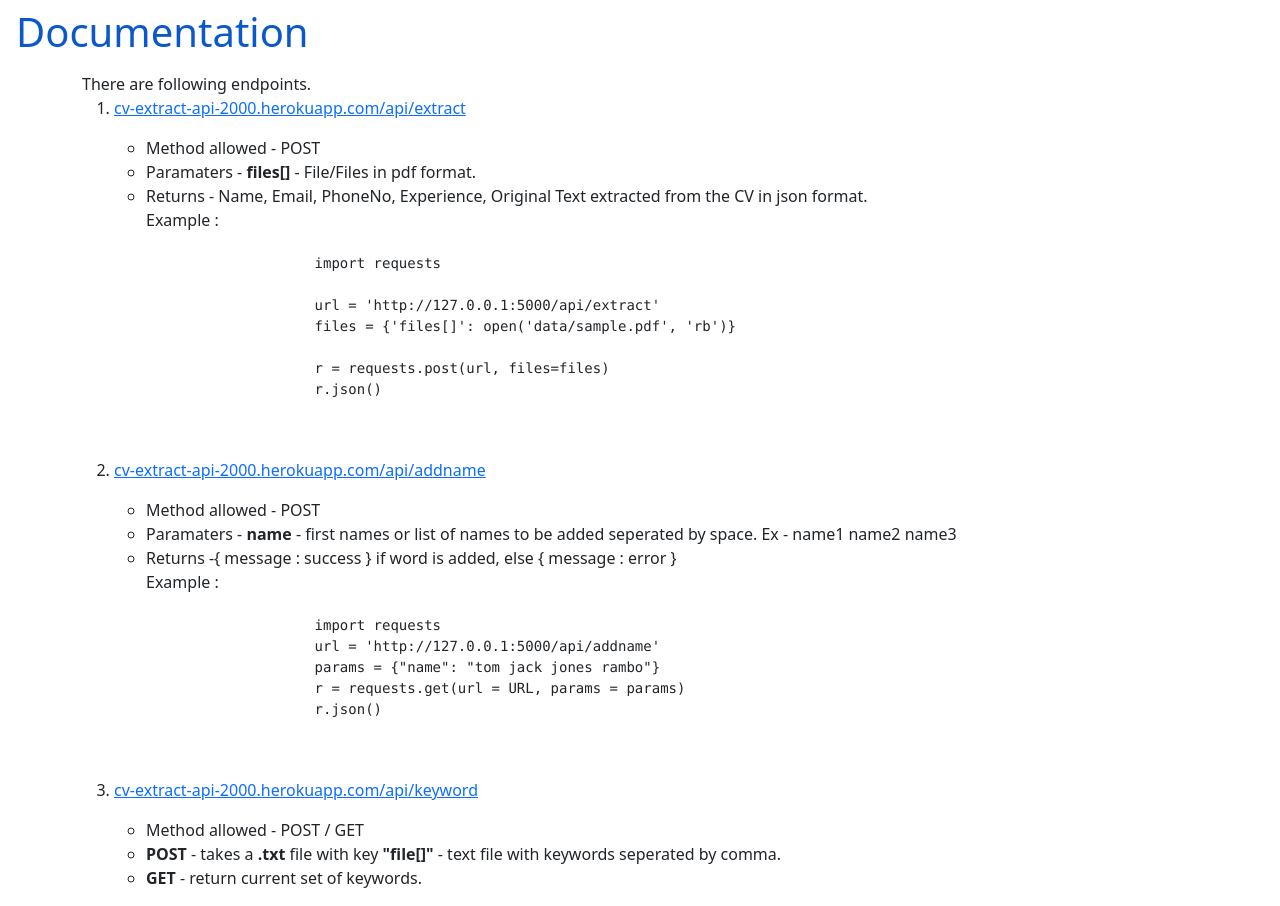
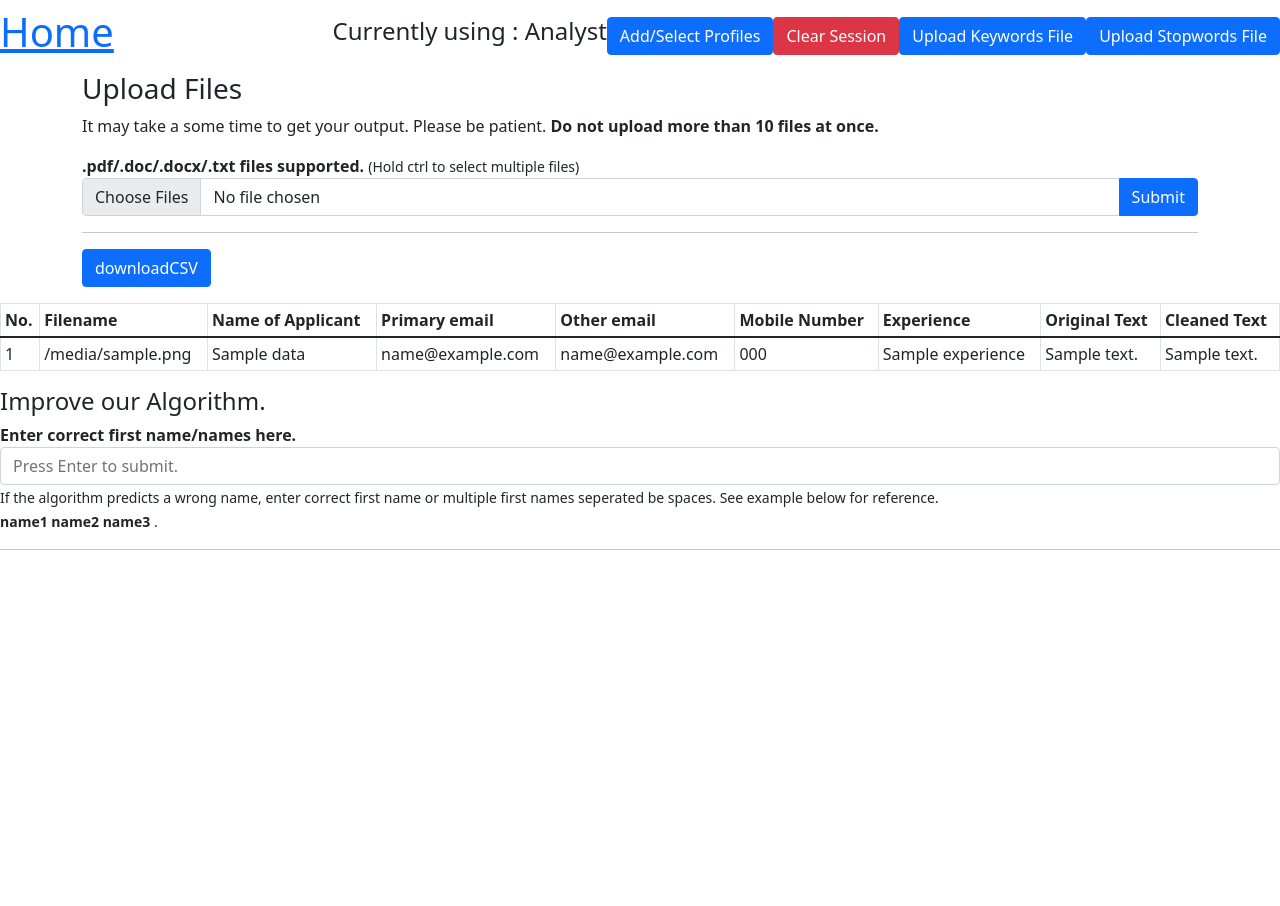
Before and after one commit to imritik/OST-fast-upload-CV, a Flask app: template templates/home.html in a window 1280 px wide. After the commit the page ends 550 px from the top, so only its background shows below. Run offline with Flask 2, Linux system fonts and the light colour scheme; data comes from the database, SQL or seed files in the repository; both versions use the stored data as it was after the commit; the template is opened without the code that fills it: values that come from a table or form of the project are taken from there, most other values are stand-ins (such as "Sample title", 1, 10 or a date in 2020).

Commit message:
added cv-testing template

```diff
--- a/app.py
+++ b/app.py
@@ -48,6 +48,42 @@
 
 
 ## VIEWS ##
+
+
+@app.route("/cv-testing", methods=["POST", "GET"])
+@cross_origin()
+def cvTesting():
+    data = []
+    if request.method == "POST":
+        files = request.files.getlist("files[]")
+
+        for file in files:
+            if file.filename == '':
+                continue
+            tempdata = {}
+            tempdata["filename"] = file.filename
+            filename = secure_filename(file.filename)
+            filepath = os.path.join(app.config['UPLOAD_FOLDER'], filename)
+            file.save(filepath)
+
+            Extract(filepath, tempdata)
+            os.unlink('uploads/' + filename)
+            data.append(tempdata)
+
+    try:
+        field_names = data[0].keys()
+        with open('data/data.csv', mode='a', encoding="utf-8") as csvfile:
+            writer = csv.DictWriter(csvfile, fieldnames=field_names)
+            if not os.stat('data/data.csv').st_size > 0:
+                writer.writeheader()
+            writer.writerows(data)
+    except Exception as e:
+        print(e)
+
+    is_active = Keyword.query.filter_by(is_active=True).first()
+
+    # return jsonify(data)
+    return render_template('home.html', data=data, files=KeywordFile.query.all(), set=Keyword.query.all(), is_active=is_active)
 
 
 @app.route("/", methods=["POST", "GET"])
@@ -222,7 +258,7 @@
     try:
         with open('data/data.csv', mode='w', encoding="utf-8") as csvfile:
             csvfile.truncate(0)
-        return redirect(url_for('upload'))
+        return redirect(url_for('cvTesting'))
     except Exception as e:
         print(e)
         return Response(json.dumps({'message': 'error'}), status=500, mimetype='application/json')
--- /dev/null
+++ b/templates/base.html
@@ -0,0 +1,21 @@
+<!DOCTYPE html>
+<html lang="en">
+
+<head>
+    <meta charset="UTF-8">
+    <meta http-equiv="X-UA-Compatible" content="IE=edge">
+    <meta name="viewport" content="width=device-width, initial-scale=1.0">
+    <link href="https://cdn.jsdelivr.net/npm/bootstrap@5.1.3/dist/css/bootstrap.min.css" rel="stylesheet"
+        integrity="sha384-1BmE4kWBq78iYhFldvKuhfTAU6auU8tT94WrHftjDbrCEXSU1oBoqyl2QvZ6jIW3" crossorigin="anonymous">
+    <script src="https://cdn.jsdelivr.net/npm/bootstrap@5.1.3/dist/js/bootstrap.bundle.min.js"
+        integrity="sha384-ka7Sk0Gln4gmtz2MlQnikT1wXgYsOg+OMhuP+IlRH9sENBO0LRn5q+8nbTov4+1p"
+        crossorigin="anonymous"></script>
+    <link rel="stylesheet" href="{{ url_for('static',filename='css/style.css') }}">
+    <title>Home</title>
+</head>
+
+{% block content %}
+
+{% endblock %}
+
+</html>
--- a/templates/home.html
+++ b/templates/home.html
@@ -1,88 +1,171 @@
-<!DOCTYPE html>
-<html lang="en">
+{% extends 'base.html' %}
 
-<head>
-    <meta charset="UTF-8">
-    <meta http-equiv="X-UA-Compatible" content="IE=edge">
-    <meta name="viewport" content="width=device-width, initial-scale=1.0">
-    <link href="https://cdn.jsdelivr.net/npm/bootstrap@5.1.3/dist/css/bootstrap.min.css" rel="stylesheet"
-        integrity="sha384-1BmE4kWBq78iYhFldvKuhfTAU6auU8tT94WrHftjDbrCEXSU1oBoqyl2QvZ6jIW3" crossorigin="anonymous">
-    <script src="https://cdn.jsdelivr.net/npm/bootstrap@5.1.3/dist/js/bootstrap.bundle.min.js"
-        integrity="sha384-ka7Sk0Gln4gmtz2MlQnikT1wXgYsOg+OMhuP+IlRH9sENBO0LRn5q+8nbTov4+1p"
-        crossorigin="anonymous"></script>
-    <title>Documentation</title>
-</head>
+{% block content %}
 
 <body>
+    <div class="page-container">
+        <div class="content-wrap">
+            <nav class="navbar">
+                <a href="{{ url_for('cvTesting') }}">
+                    <h1>Home</h1>
+                </a>
+                <ul class='nav'>
+                    <li class="nav-item">
+                        <h4 id="current">Currently using : {{ is_active.name }}</h4>
+                    </li>
+                    <li class="nav-item">
+                        <a class="btn btn-primary" href="{{ url_for('addSet') }}">Add/Select Profiles</a>
+                    </li>
+                    <li class="nav-item">
+                        <a class="btn btn-danger" href="{{ url_for('clearCSV') }}" data-bs-toggle="tooltip"
+                            data-bs-placement="left" title="Clears current CSV files">Clear Session</a>
+                    </li>
+                    <li class="nav-item">
+                        <a class="btn btn-primary" href="{{ url_for('uploadKeywords') }}">Upload Keywords File</a>
+                    </li>
+                    <li class="nav-item">
+                        <a class="btn btn-primary" href="{{ url_for('addStopwords') }}">Upload Stopwords File</a>
+                    </li>
+                </ul>
+            </nav>
 
+            <div class="container">
+                <div class="mb-3">
 
-    <nav class="nav">
-        <h1 class="nav-link">Documentation</h1>
-    </nav>
+                    <h3>Upload Files</h3>
+                    <p>It may take a some time to get your output. Please be patient. <b> Do not upload more than 10
+                            files
+                            at once. </b></p>
+                    <b>.pdf/.doc/.docx/.txt files supported.</b> <small>(Hold ctrl to select multiple files)</small>
 
-    <div class="container">
-        There are following endpoints.
-        <ol>
-            <li><a href="">cv-extract-api-2000.herokuapp.com/api/extract</a></li>
-            <p>
-            <ul>
-                <li> Method allowed - POST </li>
-                <li> Paramaters - <b>files[]</b> -
-                    File/Files in pdf format. </li>
-                <li> Returns - Name, Email, PhoneNo, Experience, Original Text extracted from the CV in json format.
-                </li>
-                Example : <br>
-                <pre>
-                <code>
-                    import requests
+                    <div class="input-group flex-nowrap">
+                        <form method="POST" enctype="multipart/form-data" class="input-group flex-nowrap">
+                            <input type="file" name="files[]" multiple="" class="form-control" required>
+                            <input type="submit" value="Submit" class="btn btn-primary">
+                        </form>
+                    </div>
+                </div>
 
-                    url = 'http://127.0.0.1:5000/api/extract'
-                    files = {'files[]': open('data/sample.pdf', 'rb')}
+                {% if data %}
 
-                    r = requests.post(url, files=files)
-                    r.json()
-                </code>
-            </pre>
+                <hr>
 
-            </ul>
-            </p>
+                <div class="mb-3">
+                    <a class="btn btn-primary" href="{{ url_for('downloadCSV') }}">downloadCSV</a>
+                </div>
 
-            <li><a href="">cv-extract-api-2000.herokuapp.com/api/addname</a></li>
-            <p>
-            <ul>
-                <li> Method allowed - POST </li>
-                <li> Paramaters - <b>name</b> -
-                    first names or list of names to be added seperated
-                    by space. Ex - name1 name2 name3 </li>
-                <li> Returns -{ message : success } if word is added, else { message : error }
-                </li>
-                Example : <br>
-                <pre>
-                <code>
-                    import requests
-                    url = 'http://127.0.0.1:5000/api/addname'
-                    params = {"name": "tom jack jones rambo"}
-                    r = requests.get(url = URL, params = params)
-                    r.json()
-                </code>
-            </pre>
-            </ul>
-            </p>
+                {% endif %}
 
+            </div>
 
-            <li><a href="">cv-extract-api-2000.herokuapp.com/api/keyword</a></li>
-            <p>
-            <ul>
-                <li> Method allowed - POST / GET </li>
-                <li> <b> POST </b> - takes a <b>.txt</b> file with key <b>"file[]"</b> -
-                    text file with keywords seperated by comma. </li>
-                <li> <b> GET </b> - return current set of keywords. </li>
-            </ul>
-            </p>
-        </ol>
+            <div class='table-body'>
+                <div class="table-responsive">
+                    <table class="table table-sm table-hover table-bordered" cellspacing="0" width="100%">
+                        <thead>
+                            <tr>
+                                <th scope="col">No.</th>
+                                <th scope="col">Filename</th>
+                                <th scope="col">Name of Applicant</th>
+                                <th scope="col">Primary email</th>
+                                <th scope="col">Other email</th>
+                                <th scope="col">Mobile Number</th>
+                                <th scope="col">Experience</th>
+                                <th scope="col">Original Text</th>
+                                <th scope="col">Cleaned Text</th>
 
+                                <!-- {% for file in set %}
+                                <th scope="col">{{ file.name }} percentage</th>
+                                <th scope="col">{{ file.name }} score</th>
+                                {% endfor %} -->
+                            </tr>
+                        </thead>
+
+                        <tbody>
+                            {% for f in data %}
+
+                            <tr>
+                                <td scope="row">
+                                    {{loop.index}}
+                                </td>
+                                <td scope="row">
+                                    {{f['filename']}}
+                                </td>
+                                <td scope="row">
+                                    {{f['name']}}
+                                </td>
+                                <td scope="row">
+                                    {{f.email[0]}}
+                                </td>
+                                <td scope="row">
+                                    {{f.email[1]}}
+                                </td>
+                                <td scope="row">
+                                    {{f.phoneNo[0]}}
+                                </td>
+                                <td scope="row">
+                                    {{f.experience}}
+                                </td>
+                                </td>
+                                <td scope="row">
+                                    {{f.original_text|truncate(100)}}
+                                </td>
+                                <td scope="row">
+                                    {{f.cleaned_text|truncate(100)}}
+                                </td>
+
+                                <!-- {% for file in files %}
+                                <td scope="row">{{f['percentageCleaned' + file.name]}}%</td>
+                                <td scope="row">{{f['score' + file.name]}}</td>
+                                {% endfor %} -->
+
+                            </tr>
+                            {% endfor %}
+                        </tbody>
+                    </table>
+                </div>
+                <div class="mb-3">
+                    <h4>Improve our Algorithm.</h4>
+                    <form action="" id="name-form" method="post" onsubmit="return sendNameForm()">
+                        <label for="correctName"><b>Enter correct first name/names here.</b></label>
+                        <input type="text" class="form-control" name="correctName" id="correct-name"
+                            placeholder="Press Enter to submit.">
+                    </form>
+                    <p>
+                        <small>If the algorithm predicts a wrong name, enter correct first name or multiple first names
+                            seperated
+                            be spaces. See example below for reference.<br>
+                            <b> name1 name2 name3 </b>.</small>
+                    </p>
+                    <hr>
+                </div>
+            </div>
+        </div>
+
+        <!-- <footer>
+            <div class="personal-info">
+                <a href="https://github.com/Harshit-2000"><img class="icon"
+                        src="{{ url_for('static',filename='images/github-logo.png') }}" alt="Github"></a>
+                <a href="https://www.linkedin.com/in/harshit-singh-2000/"><img class="icon"
+                        src="{{ url_for('static',filename='images/linkedin-logo.png') }}" alt="Linkedin"></a>
+            </div>
+        </footer> -->
     </div>
+
+    <!-- Show toast when submitted -->
+    <div class="position-fixed bottom-0 end-0 p-3" style="z-index: 11">
+        <div id="liveToast" class="toast" role="alert" aria-live="assertive" aria-atomic="true" data-bs-delay="3000">
+            <div class="toast-header">
+                <img src="{{ url_for('static', filename='images/tick.png') }}" class="rounded me-2" alt="...">
+                <strong class="me-auto">Names added successfully.</strong>
+                <button type="button" class="btn-close" data-bs-dismiss="toast" aria-label="Close"></button>
+            </div>
+            <div class="toast-body">
+                Thankyou for making our algorithm better.
+            </div>
+        </div>
+    </div>
+    <script src="{{url_for('static', filename='js/main.js')}}"></script>
 
 </body>
 
-</html>
+{% endblock %}
```
Also changed, not shown: data/data.csv (added, +2 -0 lines), templates/addKeyword.html (added, +71 -0 lines), templates/addSet.html (added, +27 -0 lines), templates/navbar.html (added, +29 -0 lines), templates/uploadStopwords.html (added, +31 -0 lines), keywords.db.
